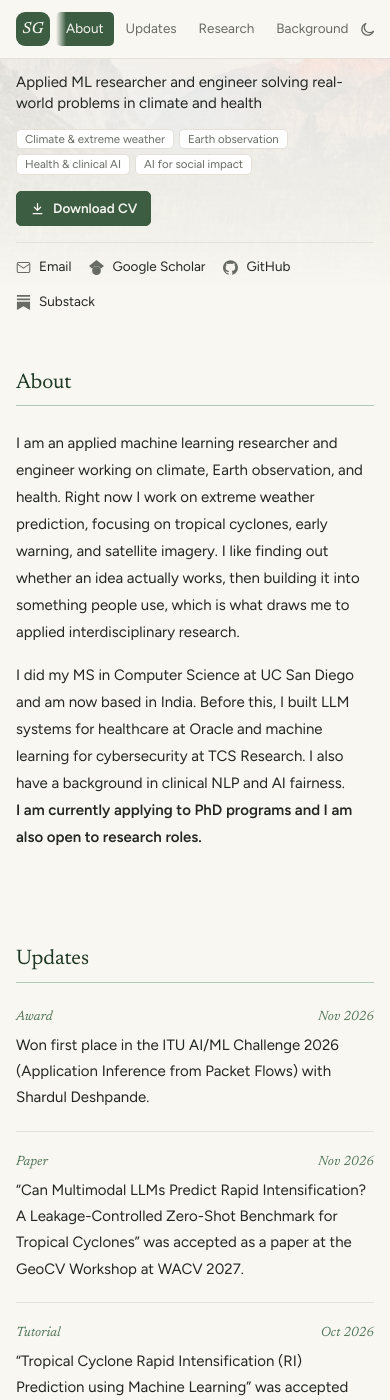
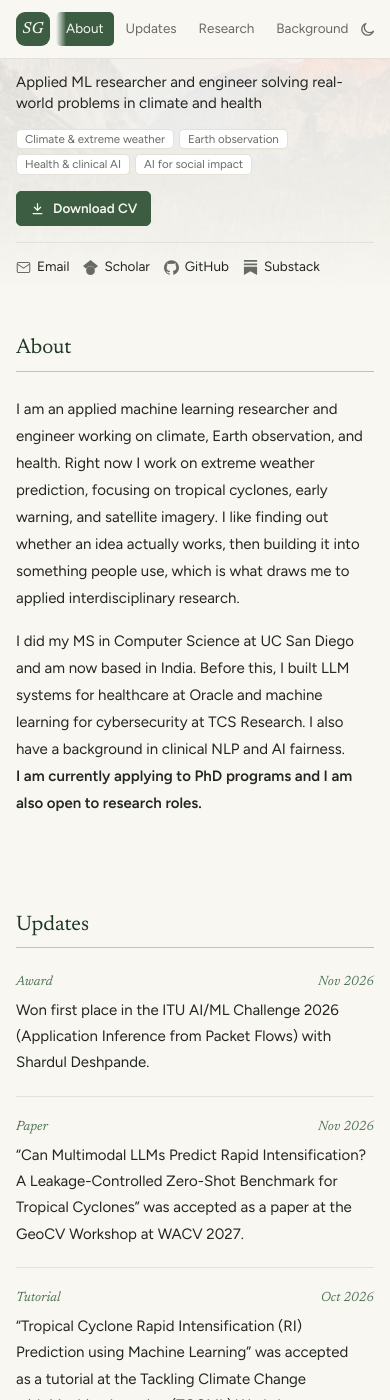
Before and after one commit to sukhadaghewari/sukhadaghewari.github.io, a Jekyll site: the page built from index.html, in a window 390 px wide and 1400 px high, scrolled down 226 px. Built offline with Jekyll 4.4.1, drawn with Linux system fonts in a browser that asks for light colours.

Commit message:
Fit sidebar links on one line on phones
Shorten Google Scholar to Scholar and tighten the gaps below 760px.

Co-Authored-By: Claude Opus 5.5 <noreply@anthropic.com>

```diff
--- a/_layouts/one.html
+++ b/_layouts/one.html
@@ -354,7 +354,10 @@
       .layout{grid-template-columns:1fr;gap:0}
       .side{position:static;padding-top:20px;padding-bottom:6px}
       picture.photo{width:152px;height:152px;border-radius:12px}
-      .side-links{display:flex;flex-wrap:wrap;gap:8px 18px}
+      /* Phones: the links fit on one line, with "Google Scholar" shortened to "Scholar" */
+      .side-links{display:flex;flex-wrap:wrap;gap:8px 14px}
+      .side-links a,.side-links button{gap:6px}
+      .side-links .long{display:none}
       /* Phones: the date goes under the entry */
       .rows li{grid-template-columns:1fr;gap:2px}
       .rows .when{grid-column:1;grid-row:2;text-align:left}
@@ -403,7 +406,7 @@
   {%- endif %}
   <ul class="side-links">
     {%- if site.email %}<li class="email"><button class="copy" type="button" data-email="{{ site.email }}" aria-describedby="email-addr">{% include link-icon.html name="Email" %}<span>Email</span></button><span class="addr" id="email-addr" role="status">{{ site.email }}</span></li>{% endif %}
-    {%- for l in site.links %}{% unless hidden_links contains l.name %}<li><a href="{{ l.url }}" target="_blank" rel="noopener">{% include link-icon.html name=l.name %}{{ l.name }}</a></li>{% endunless %}{% endfor %}
+    {%- for l in site.links %}{% unless hidden_links contains l.name %}<li><a href="{{ l.url }}" target="_blank" rel="noopener">{% include link-icon.html name=l.name %}{{ l.name | replace: "Google ", '<span class="long">Google </span>' }}</a></li>{% endunless %}{% endfor %}
   </ul>
 </aside>
 
```
